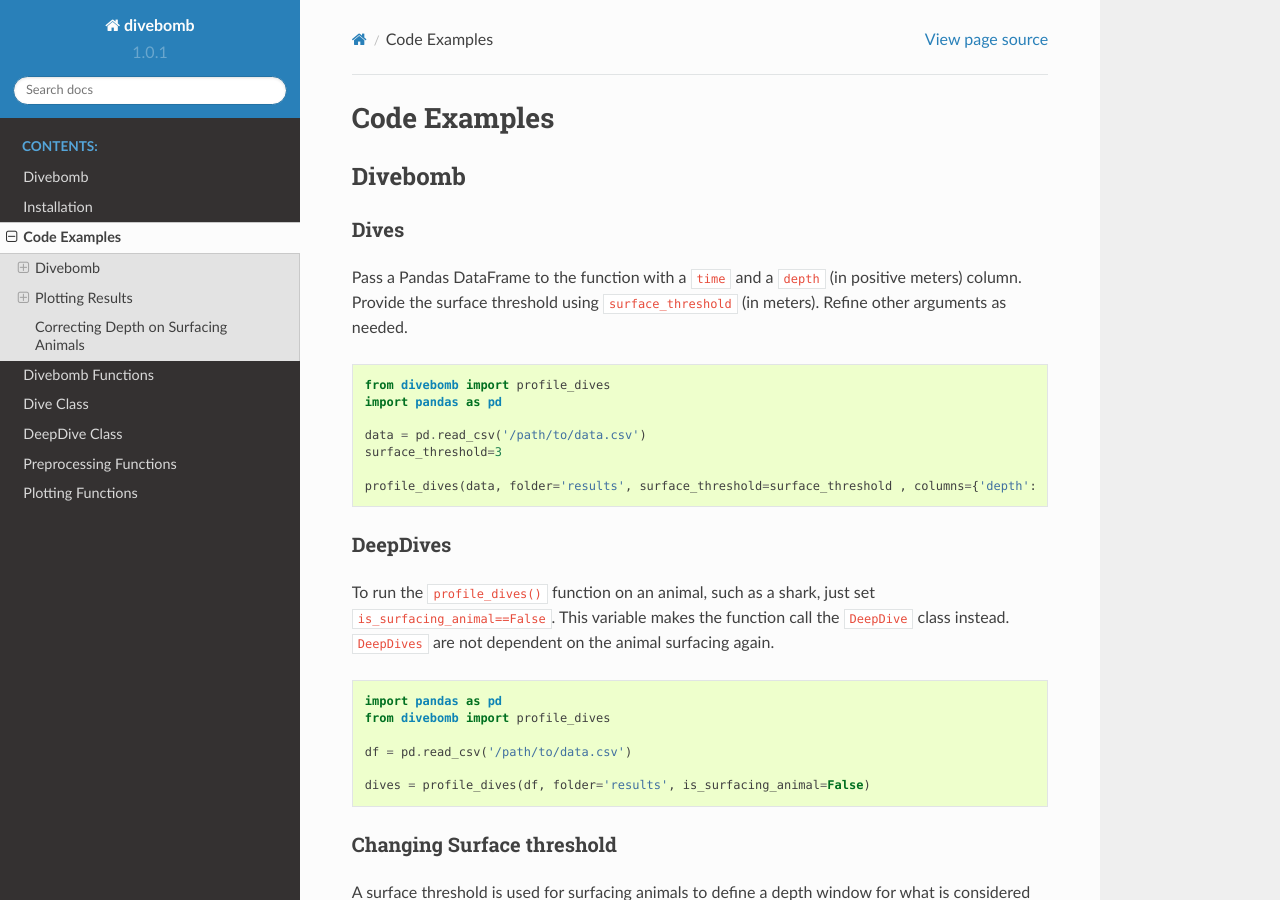
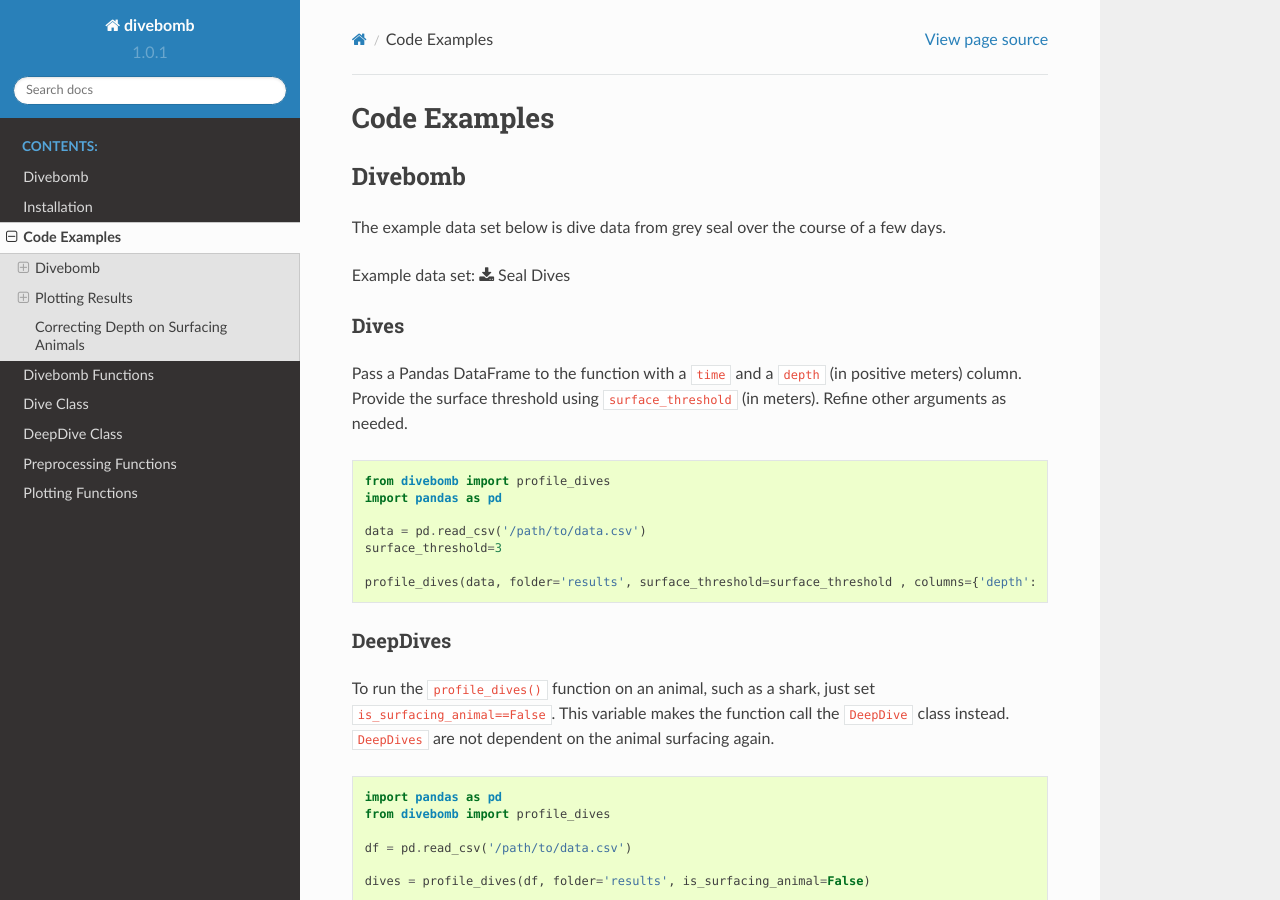
Before and after one commit to ocean-tracking-network/divebomb, a Sphinx documentation site: the page built from docs/examples.rst, in a window 1280 px wide and 900 px high. Built offline with Sphinx 7.4.7 and the Read the Docs theme 2.0.0, drawn with Linux system fonts in a browser that asks for light colours.

Commit message:
added sample data set

```diff
--- a/docs/examples.rst
+++ b/docs/examples.rst
@@ -6,6 +6,10 @@
 
 Divebomb
 --------
+
+The example data set below is dive data from grey seal over the course of a few days.
+
+Example data set: :download:`Seal Dives <_static/seal_dive_data.csv>`
 
 Dives
 *****
```
Also changed, not shown: 1 other file.
